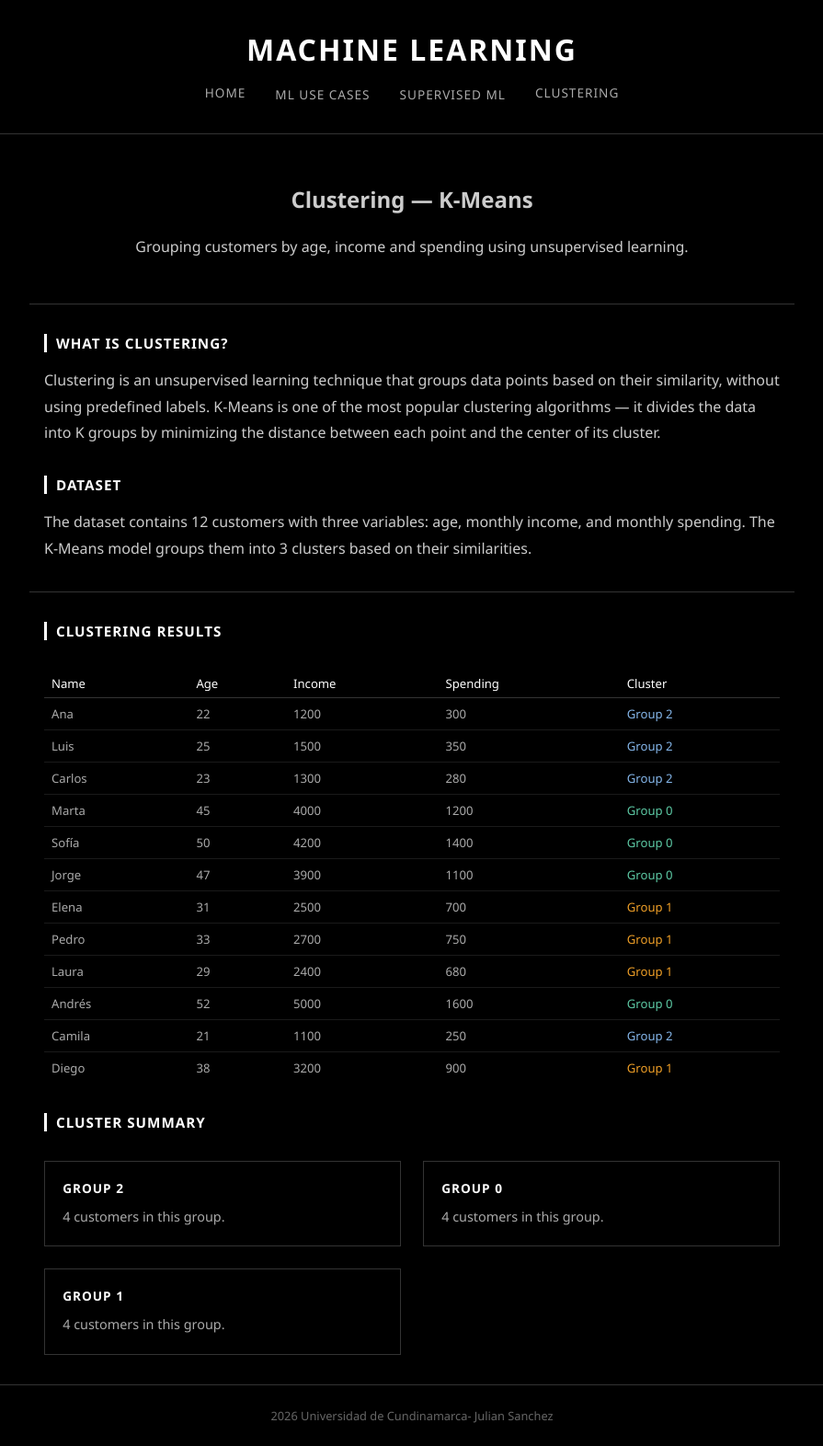
After one commit to Nywaran/ML, a Flask app: page /clustering in a window 1280 px wide. The commit adds this page. Shown: the whole page at 92% size, without its empty margins (192-1087 px from the left). Run offline with Flask 3, Linux system fonts and the light colour scheme; parts of the project's set-up code (start-up, migrations or seed data) failed here and were passed over.

Commit message:
add clustering section with K-Means

```diff
--- /dev/null
+++ b/Clustering.py
@@ -0,0 +1,48 @@
+from sklearn.cluster import KMeans
+from sklearn.preprocessing import StandardScaler
+
+def getData():
+    return [
+        {"nombre": "Ana",    "edad": 22, "ingresos": 1200, "gasto": 300},
+        {"nombre": "Luis",   "edad": 25, "ingresos": 1500, "gasto": 350},
+        {"nombre": "Carlos", "edad": 23, "ingresos": 1300, "gasto": 280},
+        {"nombre": "Marta",  "edad": 45, "ingresos": 4000, "gasto": 1200},
+        {"nombre": "Sofía",  "edad": 50, "ingresos": 4200, "gasto": 1400},
+        {"nombre": "Jorge",  "edad": 47, "ingresos": 3900, "gasto": 1100},
+        {"nombre": "Elena",  "edad": 31, "ingresos": 2500, "gasto": 700},
+        {"nombre": "Pedro",  "edad": 33, "ingresos": 2700, "gasto": 750},
+        {"nombre": "Laura",  "edad": 29, "ingresos": 2400, "gasto": 680},
+        {"nombre": "Andrés", "edad": 52, "ingresos": 5000, "gasto": 1600},
+        {"nombre": "Camila", "edad": 21, "ingresos": 1100, "gasto": 250},
+        {"nombre": "Diego",  "edad": 38, "ingresos": 3200, "gasto": 900},
+    ]
+
+def applyClustering():
+    data = getData()
+
+    X = [[person["edad"], person["ingresos"], person["gasto"]] for person in data]
+
+    scaler = StandardScaler()
+    X_scaled = scaler.fit_transform(X)
+
+    model = KMeans(n_clusters=3, random_state=42, n_init=10)
+    labels = model.fit_predict(X_scaled)
+
+    result = []
+    for i, person in enumerate(data):
+        row = person.copy()
+        row["Cluster"] = int(labels[i])
+        result.append(row)
+
+    clusterSummary = {}
+    for label in labels:
+        label = int(label)
+        clusterSummary[label] = clusterSummary.get(label, 0) + 1
+
+    centers = model.cluster_centers_.tolist()
+
+    return {
+        "result": result,
+        "clusterSummary": clusterSummary,
+        "centers": centers
+    }
--- a/app.py
+++ b/app.py
@@ -2,13 +2,16 @@ from flask import Flask, render_template, request
 import LinealRegression
 import LogisticRegressionModel
 import RidgeClassifierModel
+import Clustering
 
 app = Flask(__name__)
 
+# ── Home ─────────────────────────────────────────────────────
 @app.route('/')
 def home():
     return render_template('index.html')
 
+# ── Use Cases ────────────────────────────────────────────────
 @app.route('/use-cases/health')
 def use_case_health():
     return render_template('use_cases/health.html')
@@ -25,7 +28,7 @@ def use_case_cybersecurity():
 def use_case_education():
     return render_template('use_cases/education.html')
 
-
+# ── Linear Regression ────────────────────────────────────────
 @app.route('/linear-regression/concepts')
 def lr_concepts():
     return render_template('linear_regression/concepts.html')
@@ -41,7 +44,7 @@ def lr_application():
         prediction = LinealRegression.predict(open_price, high, low, volume)
     return render_template('linear_regression/application.html', prediction=prediction)
 
-
+# ── Logistic Regression ──────────────────────────────────────
 @app.route('/logistic-regression/concepts')
 def log_concepts():
     return render_template('logistic_regression/concepts.html')
@@ -60,10 +63,16 @@ def log_application():
         interest_rate    = float(request.form['interest_rate'])
         loan_term        = float(request.form['loan_term'])
         dti_ratio        = float(request.form['dti_ratio'])
-        prediction, probability = LogisticRegressionModel.predict( age, income, loan_amount, credit_score, months_employed, num_credit_lines, interest_rate, loan_term, dti_ratio
+        prediction, probability = LogisticRegressionModel.predict(
+            age, income, loan_amount, credit_score, months_employed,
+            num_credit_lines, interest_rate, loan_term, dti_ratio
         )
-    return render_template('logistic_regression/application.html', prediction=prediction, probability=probability, metrics=LogisticRegressionModel.metrics)
+    return render_template('logistic_regression/application.html',
+                           prediction=prediction,
+                           probability=probability,
+                           metrics=LogisticRegressionModel.metrics)
 
+# ── Ridge Classifier ─────────────────────────────────────────
 @app.route('/ridge-classifier/concepts')
 def rc_concepts():
     return render_template('ridge_classifier/concepts.html')
@@ -82,6 +91,23 @@ def rc_application():
         interest_rate    = float(request.form['interest_rate'])
         loan_term        = float(request.form['loan_term'])
         dti_ratio        = float(request.form['dti_ratio'])
-        prediction, probability = RidgeClassifierModel.predict( age, income, loan_amount, credit_score, months_employed, num_credit_lines, interest_rate, loan_term, dti_ratio
+        prediction, probability = RidgeClassifierModel.predict(
+            age, income, loan_amount, credit_score, months_employed,
+            num_credit_lines, interest_rate, loan_term, dti_ratio
         )
-    return render_template('ridge_classifier/application.html', prediction=prediction, probability=probability, metrics=RidgeClassifierModel.metrics)
+    return render_template('ridge_classifier/application.html',
+                           prediction=prediction,
+                           probability=probability,
+                           metrics=RidgeClassifierModel.metrics)
+
+# ── Clustering ───────────────────────────────────────────────
+@app.route('/clustering')
+def clustering():
+    data = Clustering.applyClustering()
+    return render_template('clustering/index.html',
+                           result=data['result'],
+                           clusterSummary=data['clusterSummary'],
+                           centers=data['centers'])
+
+if __name__ == '__main__':
+    app.run(debug=True)
--- /dev/null
+++ b/templates/clustering/index.html
@@ -0,0 +1,72 @@
+{% extends 'layout.html' %}
+
+{% block content %}
+<section class="intro">
+    <h2>Clustering — K-Means</h2>
+    <p>Grouping customers by age, income and spending using unsupervised learning.</p>
+</section>
+
+<hr class="section-divider">
+
+<div class="use-case-container">
+    <div class="use-case-block">
+        <h3>What is Clustering?</h3>
+        <p>Clustering is an unsupervised learning technique that groups data points based on their similarity, without using predefined labels. K-Means is one of the most popular clustering algorithms — it divides the data into K groups by minimizing the distance between each point and the center of its cluster.</p>
+    </div>
+    <div class="use-case-block">
+        <h3>Dataset</h3>
+        <p>The dataset contains 12 customers with three variables: age, monthly income, and monthly spending. The K-Means model groups them into 3 clusters based on their similarities.</p>
+    </div>
+</div>
+
+<hr class="section-divider">
+
+<div class="use-case-container">
+    <div class="use-case-block">
+        <h3>Clustering Results</h3>
+    </div>
+
+    <table class="guide-table" style="width:100%; margin-bottom:2rem;">
+        <thead>
+            <tr>
+                <th>Name</th>
+                <th>Age</th>
+                <th>Income</th>
+                <th>Spending</th>
+                <th>Cluster</th>
+            </tr>
+        </thead>
+        <tbody>
+            {% for row in result %}
+            <tr>
+                <td>{{ row.nombre }}</td>
+                <td>{{ row.edad }}</td>
+                <td>{{ row.ingresos }}</td>
+                <td>{{ row.gasto }}</td>
+                <td>
+                    {% if row.Cluster == 0 %}
+                    <span style="color:#5DCAA5; font-weight:500;">Group 0</span>
+                    {% elif row.Cluster == 1 %}
+                    <span style="color:#EF9F27; font-weight:500;">Group 1</span>
+                    {% else %}
+                    <span style="color:#85B7EB; font-weight:500;">Group 2</span>
+                    {% endif %}
+                </td>
+            </tr>
+            {% endfor %}
+        </tbody>
+    </table>
+
+    <div class="use-case-block">
+        <h3>Cluster Summary</h3>
+    </div>
+    <div class="use-case-grid">
+        {% for cluster, count in clusterSummary.items() %}
+        <div class="use-case-card">
+            <h4>Group {{ cluster }}</h4>
+            <p>{{ count }} customers in this group.</p>
+        </div>
+        {% endfor %}
+    </div>
+</div>
+{% endblock %}
--- a/templates/includes/header.html
+++ b/templates/includes/header.html
@@ -24,5 +24,7 @@
                 <a href="/ridge-classifier/application">Ridge Classifier — Application</a>
             </div>
         </div>
+
+        <a href="/clustering">Clustering</a>
     </nav>
 </header>
```
Also changed, not shown: templates/index.html (line endings or trailing spaces).
